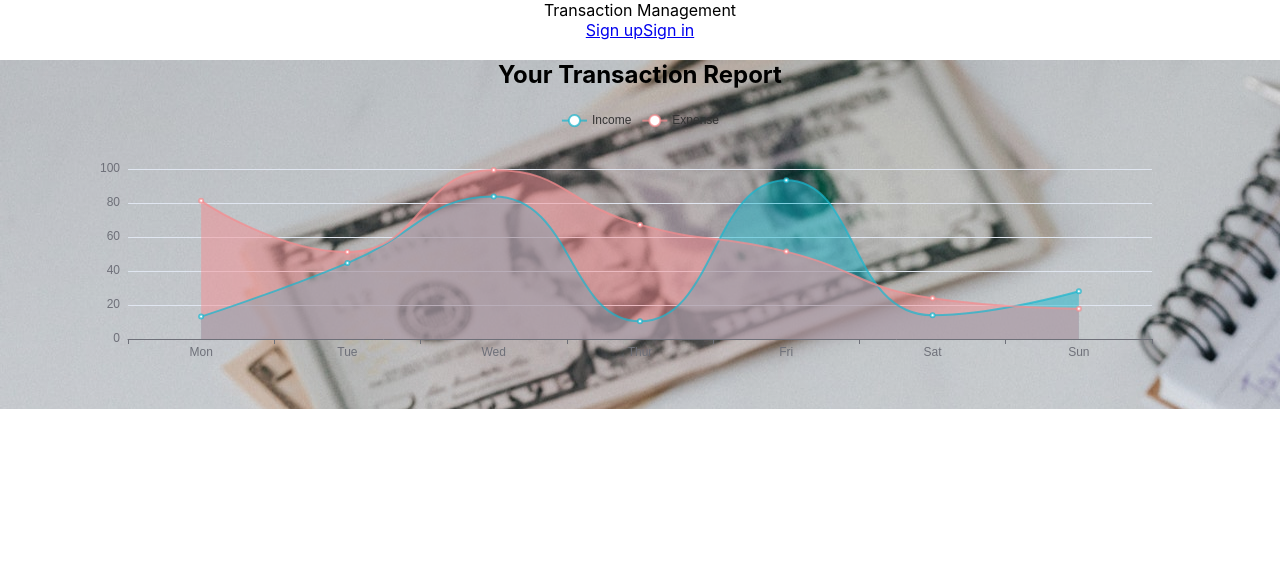
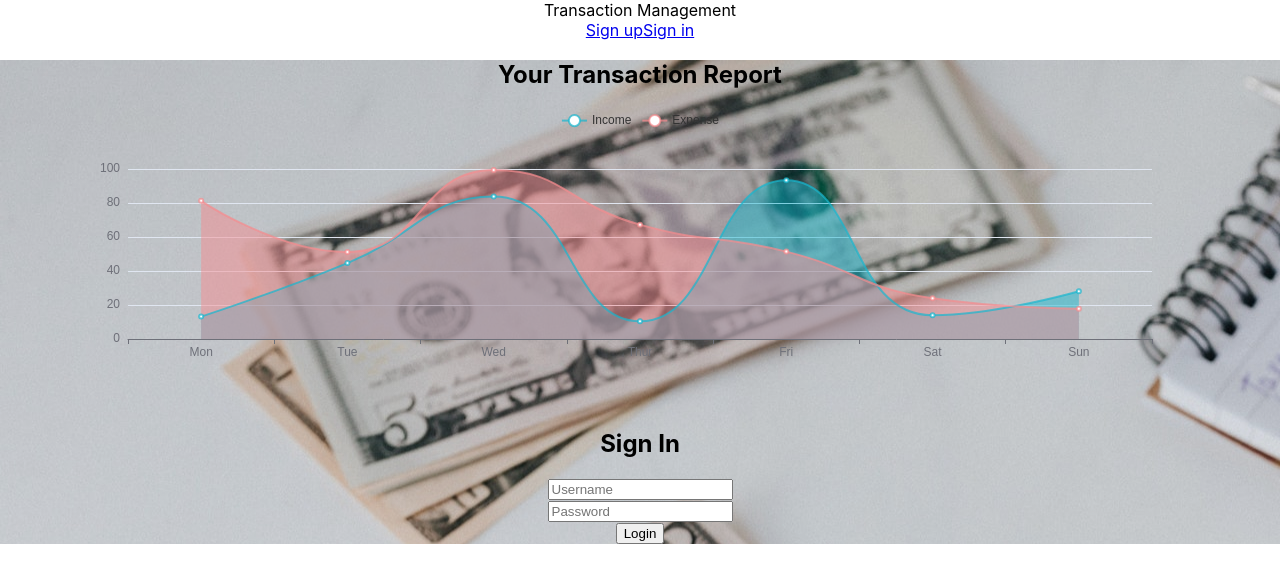
Before and after one commit to fffanfannn/p3-transaction-management-frontend-react, a React (Create React App) app: page /login in a window 1280 px wide. Shown: the top 582 px of the page. Built offline with nearby package versions, Linux system fonts and the light colour scheme.

Commit message:
login with navigate

```diff
--- /dev/null
+++ b/src/components/Login.js
@@ -0,0 +1,101 @@
+import React, { useState } from "react";
+import { useNavigate } from "react-router-dom";
+import store_csrul from "../redux/store_csurl";
+
+import work_in_progress_image from "../work-in-progress.png";
+
+function Login() {
+  const navigate = useNavigate();
+  const [loginNote, setLoginNote] = useState("");
+  const [isTransition, setIsTransition] = useState(false);
+  const [name, setName] = useState("");
+  const [password, setPassword] = useState("");
+
+  const submitLogin = async (e) => {
+    e.preventDefault();
+    setIsTransition(true);
+    setTimeout(() => {
+      setIsTransition(false);
+    }, 3000);
+
+    const formData = { name, password };
+    const csURL = store_csrul.getState().csURL;
+    console.log("csurl", csURL);
+
+    try {
+      const response = await fetch(`${csURL}api/user/login`, {
+        method: "POST",
+        headers: {
+          "Content-Type": "application/json",
+        },
+        body: JSON.stringify(formData),
+      });
+
+      const data = await response.json();
+
+      if (data.errMsg) {
+        setLoginNote(data.errMsg);
+      } else {
+        setLoginNote("Login success");
+        console.log(data);
+        localStorage.setItem("lastUserInfo", JSON.stringify(data));
+        const userInfoName = JSON.parse(
+          localStorage.getItem("lastUserInfo")
+        ).name;
+        if (data.userType === "admin") {
+          setTimeout(() => {
+            navigate("/admin");
+          }, 1500);
+        } else if (data.userType === "user") {
+          setTimeout(() => {
+            navigate(`/main/userdata/${userInfoName}`);
+          }, 1500);
+        }
+      }
+    } catch (error) {
+      console.error(error);
+    }
+  };
+
+  return (
+    <div className="signBox">
+      <h2>Sign In</h2>
+      <form onSubmit={submitLogin}>
+        <div>
+          <input
+            type="text"
+            id="name"
+            name="name"
+            placeholder="Username"
+            required
+            value={name}
+            onChange={(e) => setName(e.target.value)}
+          />
+        </div>
+        <div>
+          <input
+            type="password"
+            id="password"
+            name="password"
+            placeholder="Password"
+            required
+            value={password}
+            onChange={(e) => setPassword(e.target.value)}
+          />
+        </div>
+        <button type="submit">Login</button>
+      </form>
+      <p>{loginNote}</p>
+      {isTransition && (
+        <div className="transition">
+          <div className="transitionHoler">
+            <img src={work_in_progress_image} alt="work-in-progress" />
+            <h3>{loginNote}</h3>
+          </div>
+        </div>
+      )}
+    </div>
+  );
+}
+
+export default Login;
--- a/src/components/WelcomePage.js
+++ b/src/components/WelcomePage.js
@@ -2,7 +2,7 @@ import React, { useState, useEffect } from "react";
 import { Link, Route, Routes } from "react-router-dom";
 import ReactEcharts from "echarts-for-react";
 import Register from "./Register";
-// import Login from "./Login";
+import Login from "./Login";
 import background_image from "../bg-3.jpg";
 
 function WelcomePage() {
@@ -122,7 +122,7 @@ function WelcomePage() {
             <div className="rightdiv">
               <Routes>
                 <Route path="/register" element={<Register />} />
-                {/* <Route path="/login" element={<Login />} /> */}
+                <Route path="/login" element={<Login />} />
               </Routes>
             </div>
           </div>
```
